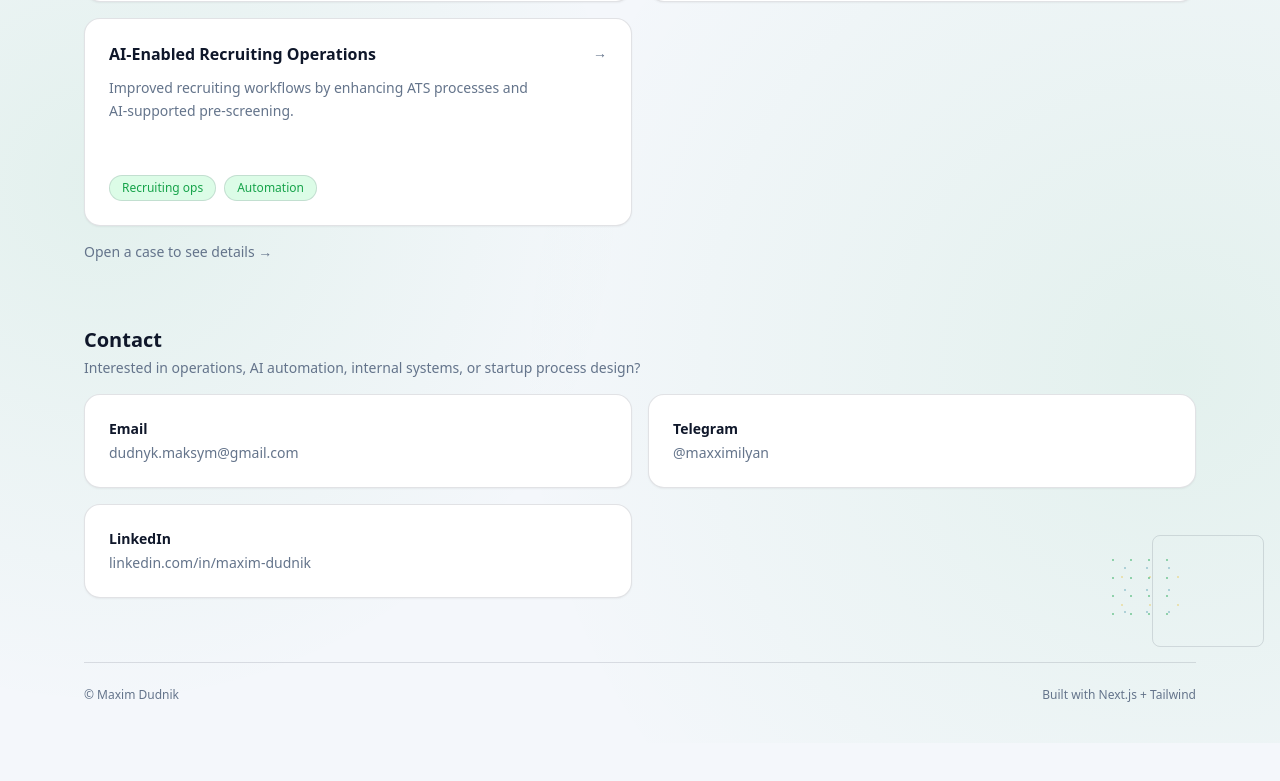
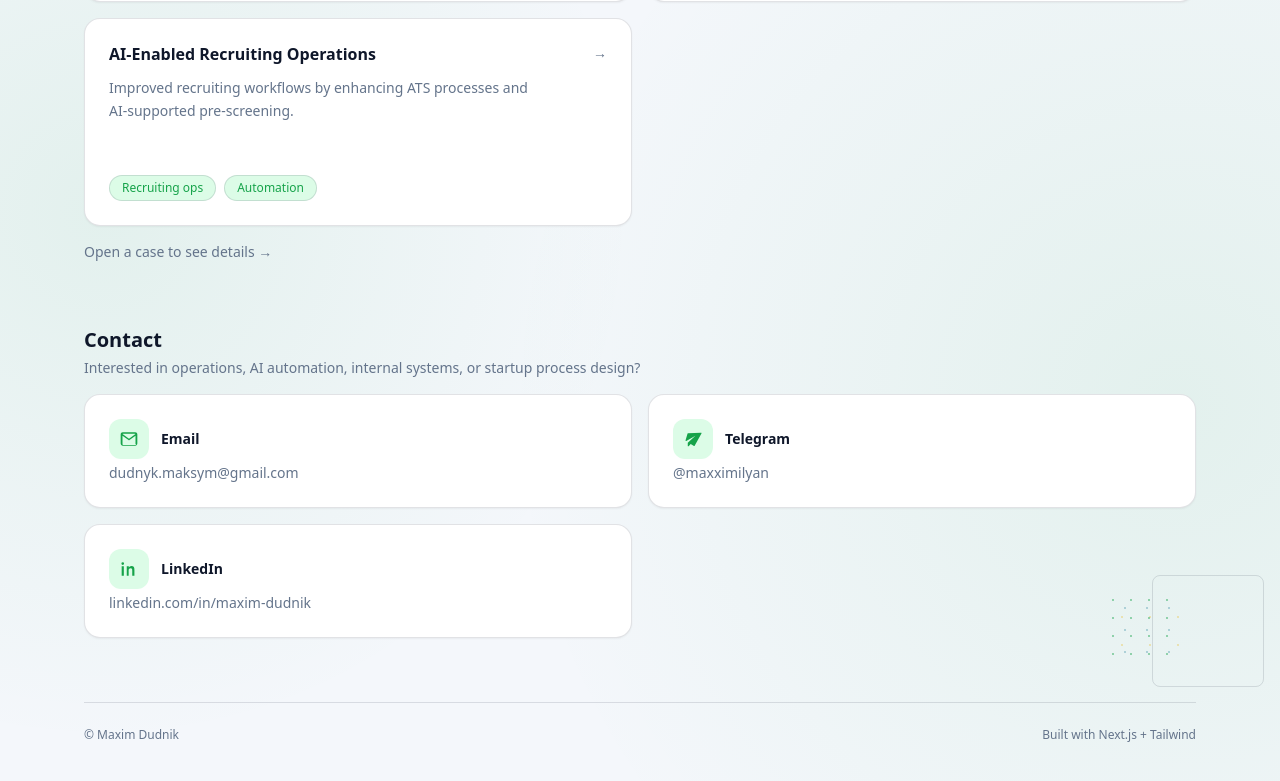
Before and after one commit to Maxximilyan/portfolio, a Next.js app: page / in a window 1280 px wide. Shown: the part 1120-1901 px from the top of the page. Before the commit the page ends 1863 px from the top, so only its background shows below. Built offline with nearby package versions, Linux system fonts and the light colour scheme.

Commit message:
Add contact icons

```diff
--- a/src/app/page.tsx
+++ b/src/app/page.tsx
@@ -99,7 +99,35 @@ export default function HomePage() {
               className="rounded-2xl border border-border bg-card p-6 shadow-sm hover:-translate-y-0.5 hover:shadow-md"
               href={c.href}
             >
-              <p className="text-sm font-semibold">{c.label}</p>
+              <div className="flex items-center gap-3">
+                <span className="inline-flex h-10 w-10 items-center justify-center rounded-xl bg-accentSoft text-accent">
+                  {c.icon === "gmail" ? (
+                    <svg viewBox="0 0 24 24" className="h-5 w-5" aria-hidden="true">
+                      <path
+                        fill="currentColor"
+                        d="M2 6.5C2 5.12 3.12 4 4.5 4h15C20.88 4 22 5.12 22 6.5v11c0 1.38-1.12 2.5-2.5 2.5h-15C3.12 20 2 18.88 2 17.5v-11zm2.2-.4 7.8 5.6 7.8-5.6a1.3 1.3 0 0 0-.8-.3h-14a1.3 1.3 0 0 0-.8.3zm15.6 12.3V8.1l-7.2 5.2a1 1 0 0 1-1.2 0l-7.2-5.2v10.3c0 .44.36.8.8.8h14.8c.44 0 .8-.36.8-.8z"
+                      />
+                    </svg>
+                  ) : null}
+                  {c.icon === "telegram" ? (
+                    <svg viewBox="0 0 24 24" className="h-5 w-5" aria-hidden="true">
+                      <path
+                        fill="currentColor"
+                        d="M21.6 4.6c.28-.1.58.08.64.37.04.18.01.37-.1.52L14 20.1c-.17.3-.56.4-.86.23l-3.9-2.22-2.5 2.5c-.23.23-.61.23-.84 0a.6.6 0 0 1-.17-.42v-3.7l9.2-8.4-11 6.2c-.27.15-.6.07-.77-.19a.6.6 0 0 1-.07-.49l2.3-8c.06-.2.22-.36.41-.42L21.6 4.6z"
+                      />
+                    </svg>
+                  ) : null}
+                  {c.icon === "linkedin" ? (
+                    <svg viewBox="0 0 24 24" className="h-5 w-5" aria-hidden="true">
+                      <path
+                        fill="currentColor"
+                        d="M4.5 3.9a1.6 1.6 0 1 1 0 3.2 1.6 1.6 0 0 1 0-3.2zM3.2 8.6h2.6V20H3.2V8.6zm6.1 0h2.5v1.6h.1c.4-.8 1.4-1.7 3-1.7 3.1 0 3.6 2 3.6 4.6V20h-2.6v-5.7c0-1.4 0-3.1-2-3.1s-2.3 1.5-2.3 3V20H9.3V8.6z"
+                      />
+                    </svg>
+                  ) : null}
+                </span>
+                <p className="text-sm font-semibold">{c.label}</p>
+              </div>
               <p className="mt-1 text-sm text-muted">{c.value}</p>
             </a>
           ))}
--- a/src/content/en.ts
+++ b/src/content/en.ts
@@ -238,9 +238,24 @@ export const en: Content = {
     title: "Contact",
     subtitle: "Interested in operations, AI automation, internal systems, or startup process design?",
     items: [
-      { label: "Email", value: "dudnyk.maksym@gmail.com", href: "mailto:dudnyk.maksym@gmail.com" },
-      { label: "Telegram", value: "@maxximilyan", href: "https://t.me/maxximilyan" },
-      { label: "LinkedIn", value: "linkedin.com/in/maxim-dudnik", href: "https://www.linkedin.com/in/maxim-dudnik/" }
+      {
+        label: "Email",
+        value: "dudnyk.maksym@gmail.com",
+        href: "mailto:dudnyk.maksym@gmail.com",
+        icon: "gmail",
+      },
+      {
+        label: "Telegram",
+        value: "@maxximilyan",
+        href: "https://t.me/maxximilyan",
+        icon: "telegram",
+      },
+      {
+        label: "LinkedIn",
+        value: "linkedin.com/in/maxim-dudnik",
+        href: "https://www.linkedin.com/in/maxim-dudnik/",
+        icon: "linkedin",
+      },
     ],
   },
   notFound: {
--- a/src/content/types.ts
+++ b/src/content/types.ts
@@ -62,7 +62,7 @@ export type Content = {
   contact: {
     title: string;
     subtitle?: string;
-    items: { label: string; value: string; href: string }[];
+    items: { label: string; value: string; href: string; icon: "gmail" | "telegram" | "linkedin" }[];
   };
   notFound: {
     title: string;
```
